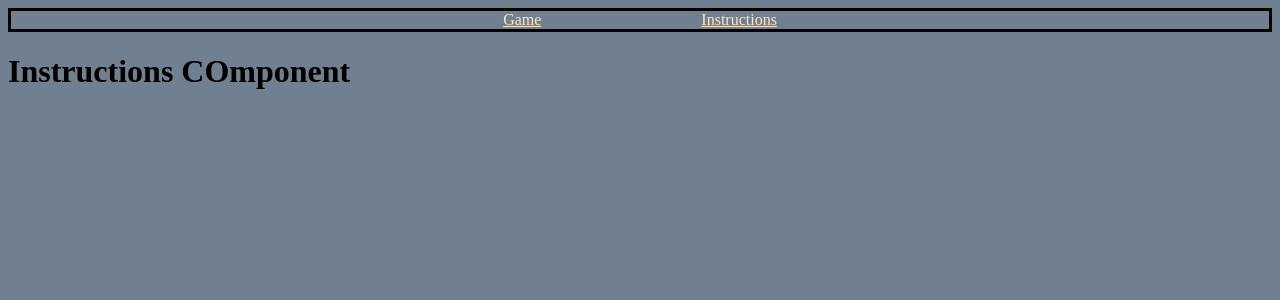
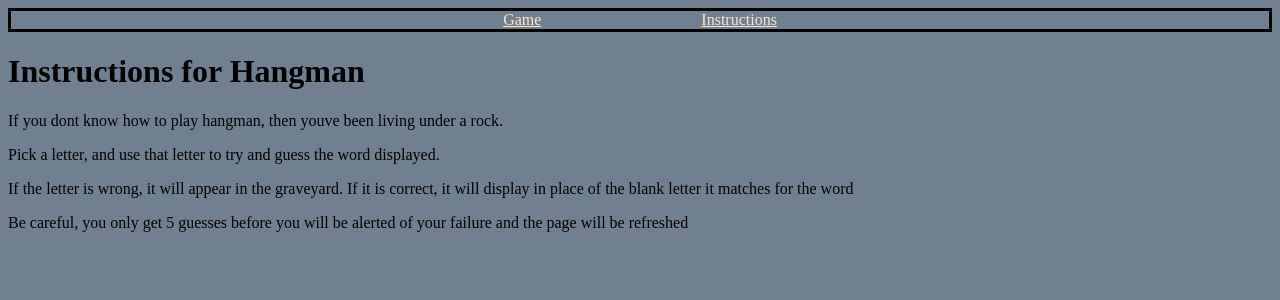
Before and after one commit to Tommybaum/hangman-game, a React (Vite) app: page /instructions in a window 1280 px wide. Shown: the top 300 px of the page. Built offline with nearby package versions, Linux system fonts and the light colour scheme.

Commit message:
Instructions written

```diff
--- a/src/components/Instructions.jsx
+++ b/src/components/Instructions.jsx
@@ -2,7 +2,13 @@ const Instructions = () => {
     return (
         <>
             <div>
-                <h1>Instructions COmponent</h1>
+                <h1>Instructions for Hangman</h1>
+                    <p>If you dont know how to play hangman, then youve been living under a rock.</p>
+                        <p>Pick a letter, and use that letter to try and guess the word displayed.</p>
+                        <p>If the letter is wrong, it will appear in the graveyard. If it is correct, it will display in place of the blank letter it matches for the word</p>
+                        <p>Be careful, you only get 5 guesses before you will be alerted of your failure and the page will be refreshed</p>
+
+
             </div>
 
         </>
```
